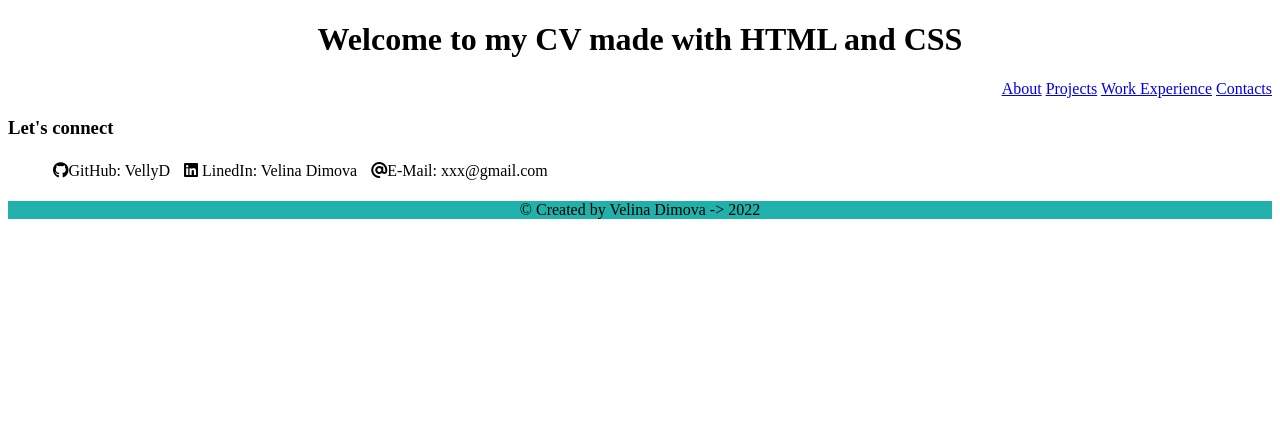
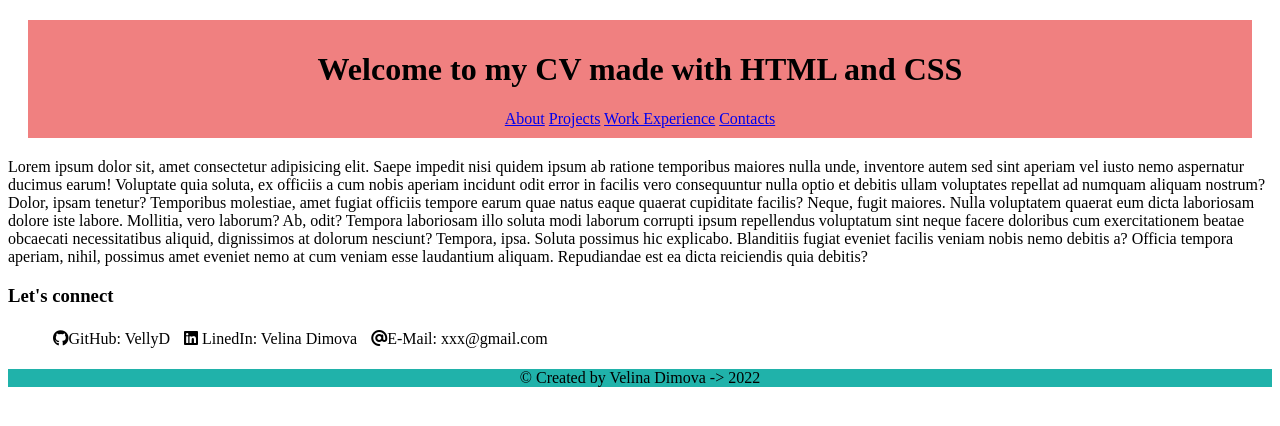
Before and after one commit to VellyD/WebPortfolio-VD, a plain HTML site: page index.html in a window 1280 px wide. Drawn offline with Linux system fonts and the light colour scheme.

Commit message:
checking some css in the header
checking how to position the margins and paddings

```diff
--- a/index.html
+++ b/index.html
@@ -9,8 +9,8 @@
     <title>Velly's WebPage</title>
   </head>
   <body>
-    <header>
-      <h1 class="header">Welcome to my CV made with HTML and CSS</h1>
+    <header class="header">
+      <h1 >Welcome to my CV made with HTML and CSS</h1>
       <nav>
         <a href="#about">About</a>
         <a href="#projects">Projects</a>
@@ -21,7 +21,7 @@
 
     <main>
       <section>
-        <!-- <p>
+        <p>
           Lorem ipsum dolor sit, amet consectetur adipisicing elit. Saepe
           impedit nisi quidem ipsum ab ratione temporibus maiores nulla unde,
           inventore autem sed sint aperiam vel iusto nemo aspernatur ducimus
@@ -39,7 +39,7 @@
           tempora aperiam, nihil, possimus amet eveniet nemo at cum veniam esse
           laudantium aliquam. Repudiandae est ea dicta reiciendis quia debitis?
 
-        </p> -->
+        </p>
       </section>
       <section id="contacts">
         <div>
--- a/styles.css
+++ b/styles.css
@@ -2,12 +2,13 @@
 
 .header {
     text-align: center;
+    background-color: lightcoral;
+    min-width: fit-content;
+    margin: 20px;
+    padding: 10px;
 }
 
-nav {
-    text-align: end;
 
-}
 
 ul#contacts {
     list-style: none;
```
